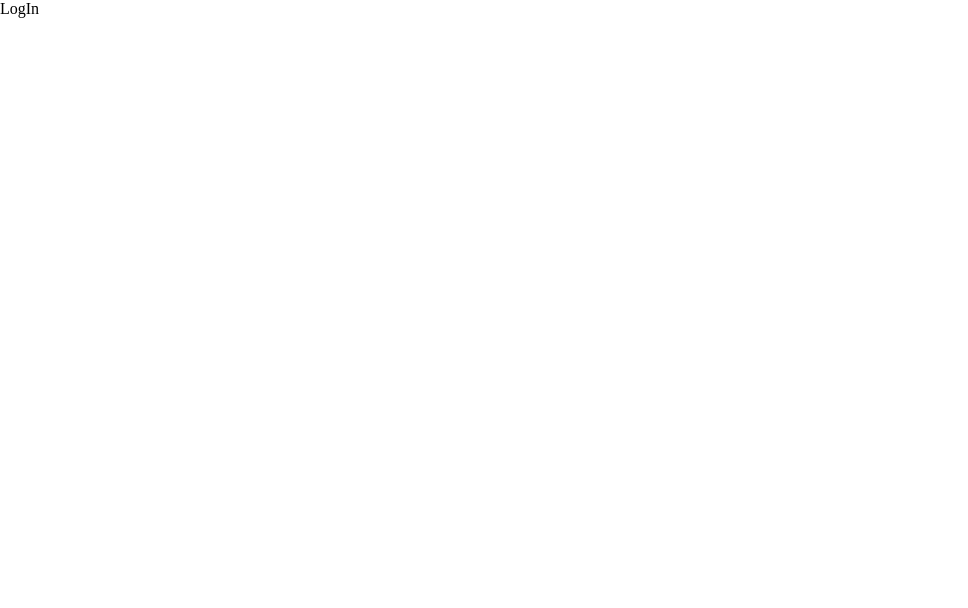
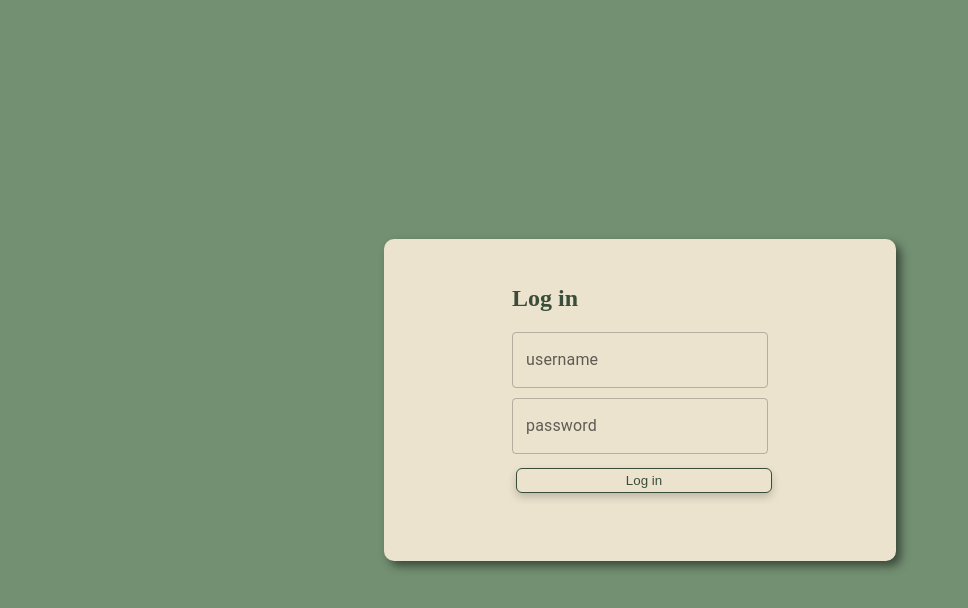
Before and after one commit to yasmin-hashem24/SphinxScore, a React (Create React App) app in the folder SphinxScore/SphinxScore/ClientApp/: page /LogInPage in a window 1280 px wide. Shown: the top 608 px of the page, without its empty margins (0-968 px from the left). Built offline with nearby package versions, Linux system fonts and the light colour scheme.

Commit message:
Login page without api call

```diff
--- a/SphinxScore/SphinxScore/ClientApp/src/App.css
+++ b/SphinxScore/SphinxScore/ClientApp/src/App.css
@@ -6,6 +6,7 @@ body {
 html {
   height: 100%;
   width: 100%;
+  background-color: #739072;
 }
 
 #root {
--- a/SphinxScore/SphinxScore/ClientApp/src/App.js
+++ b/SphinxScore/SphinxScore/ClientApp/src/App.js
@@ -2,6 +2,7 @@ import React from "react";
 import HomePage from "./components/HomePage/HomePage";
 import LogInPage from "./components/LogInPage/LogInPage";
 import SignUpPage from "./components/SignUpPage/SignUpPage";
+import UserPage from "./components/UserPage/UserPage";
 import "./App.css";
 import { Route } from "react-router-dom";
 import { Switch } from "react-router-dom";
@@ -13,7 +14,8 @@ function App() {
           <Switch>
             <Route path="/" exact component={ HomePage } />
             <Route path="/LogInPage" component={ LogInPage } />
-            <Route path="/SignUpPage" component={ SignUpPage } />
+            <Route path="/SignUpPage" component={SignUpPage} />
+            <Route path="/UserPage" component={UserPage} />
           </Switch>
       </BrowserRouter>
   );
--- a/SphinxScore/SphinxScore/ClientApp/src/components/HomePage/HomePage.css
+++ b/SphinxScore/SphinxScore/ClientApp/src/components/HomePage/HomePage.css
@@ -1,7 +1,6 @@
 .HomePageLayout {
   height: 99%;
   width: 100%;
-
   display: flex;
   flex-direction: row;
 }
@@ -20,7 +19,7 @@
   flex: 1;
 }
 .ActionsCard {
-  background-color: rgb(255, 196, 78);
+  background-color: #ece3ce;
   padding-left: 10%;
   padding-right: 10%;
   padding-bottom: 5%;
@@ -31,11 +30,11 @@
   display: flex;
   flex-direction: column;
   align-items: center;
-  justify-content: center;
+  justify-content: flex-start;
 }
 
 .ActionsCard h2 {
-  color: white;
+  color: #3a4d39;
 }
 
 .ButtonsDiv {
@@ -54,15 +53,16 @@
   margin: 4px;
   padding: 4px;
   width: 100%;
-  color: rgb(196, 149, 56);
-  background-color: rgb(245, 240, 228);
+  color: #3a4d39;
+  background-color: #ece3ce;
   box-shadow: 0px 4px 8px rgba(0, 0, 0, 0.2);
-  border: 0px;
+  border: 1px solid;
   border-radius: 6px;
+  border-color: #3a4d39;
   transition: background-color 0.3s ease;
 }
 
 .ButtonsDiv button:hover {
-  background-color: rgb(241, 232, 213);
+  background-color: #d4c9ae;
   cursor: pointer;
 }
--- a/SphinxScore/SphinxScore/ClientApp/src/components/LogInPage/LogInPage.css
+++ b/SphinxScore/SphinxScore/ClientApp/src/components/LogInPage/LogInPage.css
@@ -0,0 +1,44 @@
+.LogInLayout {
+  width: 100%;
+  height: 100%;
+  display: flex;
+  align-items: center;
+  justify-content: center;
+}
+
+.LogInCard {
+  background-color: #ece3ce;
+  width: 20%;
+  padding-left: 10%;
+  padding-right: 10%;
+  padding-bottom: 5%;
+  padding-top: 2%;
+  margin: 4%;
+  border-radius: 10px;
+  box-shadow: 5px 5px 10px 0px rgba(0, 0, 0, 0.5);
+  display: flex;
+  flex-direction: column;
+  align-items: flex-start;
+  justify-content: center;
+}
+.LogInCard h2 {
+  color: #3a4d39;
+}
+
+.LogInCard button {
+  margin: 4px;
+  padding: 4px;
+  width: 100%;
+  color: #3a4d39;
+  background-color: #ece3ce;
+  box-shadow: 0px 4px 8px rgba(0, 0, 0, 0.2);
+  border: 1px solid;
+  border-radius: 6px;
+  border-color: #3a4d39;
+  transition: background-color 0.3s ease;
+}
+
+.LogInCard button:hover {
+  background-color: #d4c9ae;
+  cursor: pointer;
+}
--- /dev/null
+++ b/SphinxScore/SphinxScore/ClientApp/src/components/LogInPage/LogInPage.js
@@ -0,0 +1,88 @@
+import React, { useState } from "react";
+import "./LogInPage.css";
+import axios from "axios";
+import { TextField } from "@mui/material";
+import { useHistory } from 'react-router-dom';
+
+function LogInPage() {
+  const [username, setUsername] = useState("");
+  const [password, setPassword] = useState("");
+  const [helperUsername, setHelperUsername] = useState("");
+  const [helperPassword, setHelperPassword] = useState("");
+  const [errorUsername, setErrorUsername] = useState(false);
+  const [errorPassword, setErrorPassword] = useState(false);
+  //const navigation = useNavigate();
+  const history = useHistory();
+
+  function HandleSubmission(e) {
+    const trimmedUsername = username.trimEnd().trimStart();
+    const trimmedPassword = password.trimEnd().trimStart();
+      if (trimmedUsername === "") {
+          setHelperUsername("Please enter your username.");
+          setErrorUsername(true);
+          setHelperPassword("");
+          setErrorPassword(false);
+          e.preventDefault();
+          return false;
+      } else if (trimmedPassword === "") {
+          setHelperPassword("Please enter your password.");
+          setErrorPassword(true);
+          setHelperUsername("");
+          setErrorUsername(false);
+          e.preventDefault();
+          return false;
+      }
+      /*else {
+          axios
+              .post("https://localhost:44345/api/account/login", {
+                  username: `${trimmedUsername}`,
+                  password: `${trimmedPassword}`
+              })
+              .then((response) => {
+                  console.log(response)
+                  e.preventDefault();
+                  return false;
+              })
+              .catch((error) => {
+                  console.log(error);
+                  e.preventDefault();
+                  return false;
+              });
+          e.preventDefault();
+          return false;
+      }
+      */
+    //history.push("/UserPage");
+  }
+
+  return (
+    <div className="LogInLayout">
+      <div className="LogInCard">
+        <form onSubmit={HandleSubmission}>
+          <h2>Log in</h2>
+          <TextField
+            label="username"
+            variant="outlined"
+            color="success"
+            style={{ marginBottom: "10px", width: "100%" }}
+            onChange={(e) => setUsername(e.target.value)}
+            error={errorUsername}
+            helperText={helperUsername}
+          />
+          <TextField
+            label="password"
+            type="password"
+            variant="outlined"
+            color="success"
+            style={{ marginBottom: "10px", width: "100%" }}
+            onChange={(e) => setPassword(e.target.value)}
+            error={errorPassword}
+            helperText={helperPassword}
+          />
+          <button>Log in</button>
+        </form>
+      </div>
+    </div>
+  );
+}
+export default LogInPage;
--- a/SphinxScore/SphinxScore/ClientApp/src/components/LogInPage/LogInPage.jsx
+++ /dev/null
@@ -1,7 +0,0 @@
-import React from "react";
-import "./LogInPage.css";
-
-function LogInPage() {
-  return <div>LogIn</div>;
-}
-export default LogInPage;
--- /dev/null
+++ b/SphinxScore/SphinxScore/ClientApp/src/components/UserPage/UserPage.js
@@ -0,0 +1,7 @@
+import React from "react";
+import "./UserPage.css";
+
+function UserPage() {
+  return <div>UserPage</div>;
+}
+export default UserPage;
```
Also changed, not shown: SphinxScore/SphinxScore/ClientApp/src/components/HomePage/HomePage.js (renamed from SphinxScore/SphinxScore/ClientApp/src/components/HomePage/HomePage.jsx), SphinxScore/SphinxScore/ClientApp/src/components/SignUpPage/SignUpPage.js (renamed from SphinxScore/SphinxScore/ClientApp/src/components/SignUpPage/SignUpPage.jsx), SphinxScore/SphinxScore/ClientApp/src/components/UserPage/UserPage.css (added).
